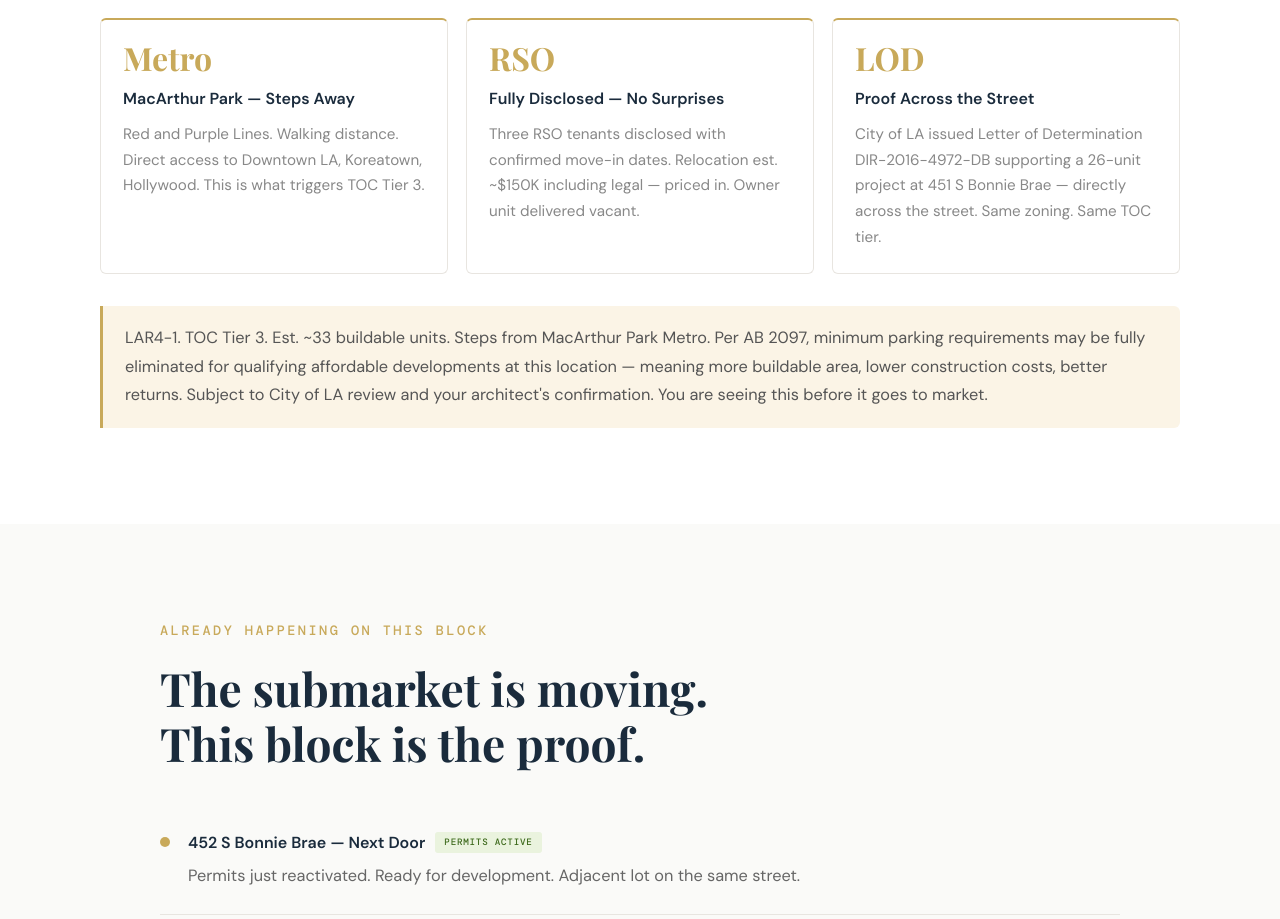
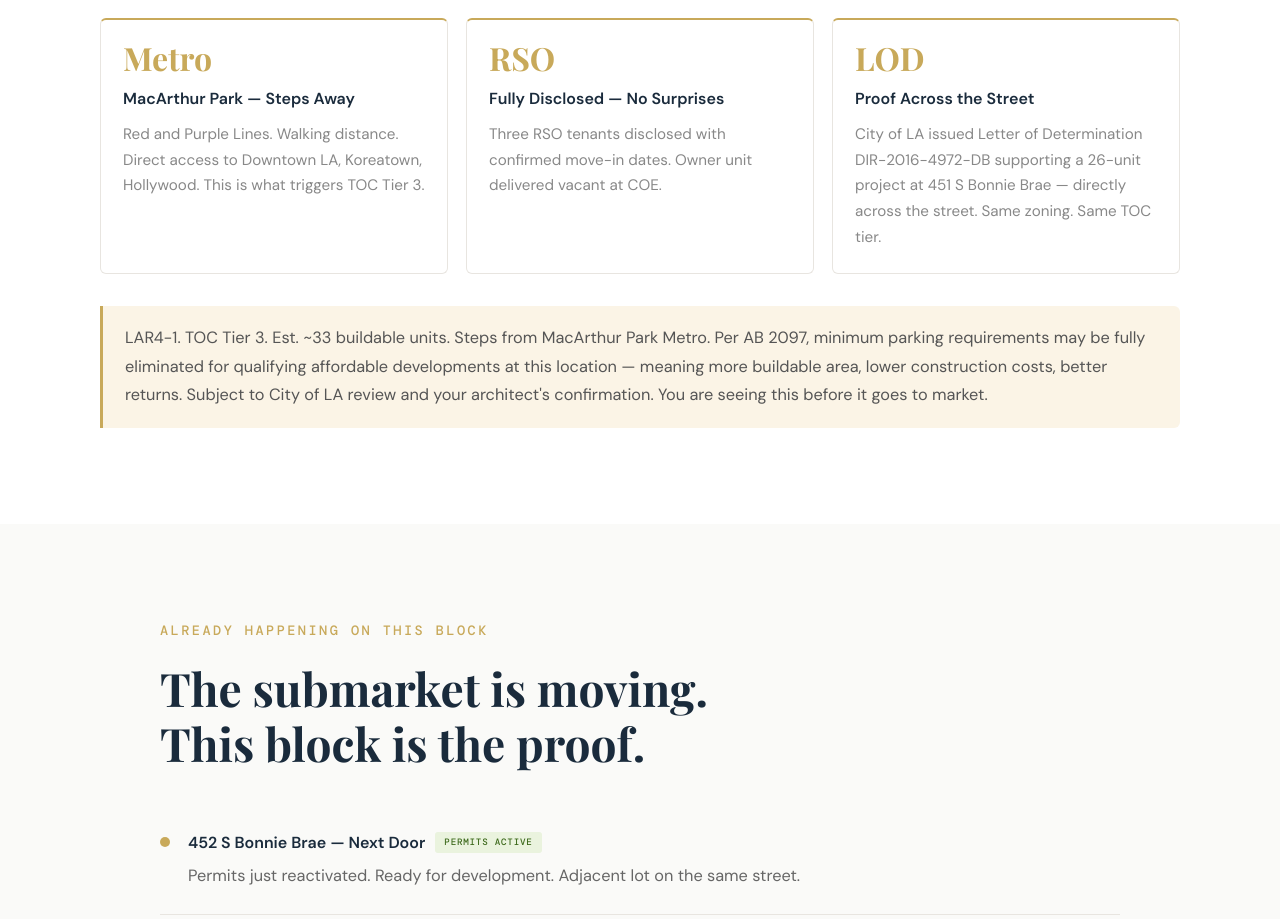
Before and after one commit to Ebenyi1976/446-bonnie-brea, a Next.js app: page / in a window 1280 px wide. Shown: the part 2966-3885 px from the top of the page. Built offline with nearby package versions, Linux system fonts and the light colour scheme.

Commit message:
Remove relocation cost from RSO card in Six Reasons section

```diff
--- a/app/page.tsx
+++ b/app/page.tsx
@@ -106,7 +106,7 @@ export default function Home() {
               { stat: '~33', title: 'Estimated Buildable Units', body: 'LAR4-1 zoning with est. FAR 4.5:1 — 50% above standard. Clean rectangular lot approx. 60 ft wide × 130 ft deep.' },
               { stat: '$0', title: 'Subterranean Parking Required', body: 'Per AB 2097, parking may be fully waived for qualifying affordable developments at this transit location — more buildable area, lower costs.' },
               { stat: 'Metro', title: 'MacArthur Park — Steps Away', body: 'Red and Purple Lines. Walking distance. Direct access to Downtown LA, Koreatown, Hollywood. This is what triggers TOC Tier 3.' },
-              { stat: 'RSO', title: 'Fully Disclosed — No Surprises', body: 'Three RSO tenants disclosed with confirmed move-in dates. Relocation est. ~$150K including legal — priced in. Owner unit delivered vacant.' },
+              { stat: 'RSO', title: 'Fully Disclosed — No Surprises', body: 'Three RSO tenants disclosed with confirmed move-in dates. Owner unit delivered vacant at COE.' },
               { stat: 'LOD', title: 'Proof Across the Street', body: 'City of LA issued Letter of Determination DIR-2016-4972-DB supporting a 26-unit project at 451 S Bonnie Brae — directly across the street. Same zoning. Same TOC tier.' },
             ].map(({ stat, title, body }) => (
               <div className="card" key={stat + title}>
```
